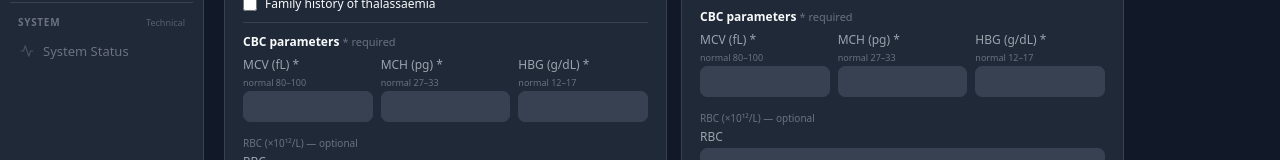
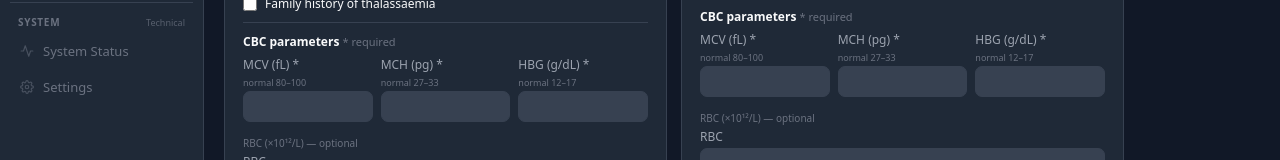
Before and after one commit to isuriyy/thalassemia, a React (Vite) app in the folder frontend/: page /couple in a window 1280 px wide. Shown: the part 416-576 px from the top of the page. Built offline with nearby package versions, Linux system fonts and the light colour scheme; sample sign-in values are in the browser's storage.

Commit message:
Wire Settings route and sidebar link

```diff
--- a/frontend/src/App.jsx
+++ b/frontend/src/App.jsx
@@ -8,7 +8,8 @@
 import History   from './pages/History';
 import Analytics from './pages/Analytics';
 import Status    from './pages/Status';
-import Couple from './pages/Couple';
+import Couple    from './pages/Couple';
+import Settings  from './pages/Settings';
 
 function PrivateRoute({ children }) {
   const { user } = useAuth();
@@ -33,7 +34,8 @@
             <Route path="/history"   element={<PrivateRoute><History /></PrivateRoute>} />
             <Route path="/analytics" element={<PrivateRoute><Analytics /></PrivateRoute>} />
             <Route path="/status"    element={<PrivateRoute><Status /></PrivateRoute>} />
-            <Route path="/couple" element={<PrivateRoute><Couple /></PrivateRoute>} />
+            <Route path="/couple"    element={<PrivateRoute><Couple /></PrivateRoute>} />
+            <Route path="/settings"  element={<PrivateRoute><Settings /></PrivateRoute>} />
             {/* legacy redirect — old /dashboard bookmark still works */}
             <Route path="/dashboard" element={<Navigate to="/home" replace />} />
             <Route path="*"          element={<Navigate to="/login" replace />} />
--- a/frontend/src/components/Layout.jsx
+++ b/frontend/src/components/Layout.jsx
@@ -11,6 +11,7 @@
   history: <svg width="14" height="14" viewBox="0 0 24 24" fill="none" stroke="currentColor" strokeWidth="2" strokeLinecap="round" strokeLinejoin="round"><polyline points="12 8 12 12 14 14"/><path d="M3.05 11a9 9 0 1 0 .5-4.5"/><polyline points="3 3 3 9 9 9"/></svg>,
   analytics: <svg width="14" height="14" viewBox="0 0 24 24" fill="none" stroke="currentColor" strokeWidth="2" strokeLinecap="round" strokeLinejoin="round"><line x1="18" y1="20" x2="18" y2="10"/><line x1="12" y1="20" x2="12" y2="4"/><line x1="6" y1="20" x2="6" y2="14"/></svg>,
   status: <svg width="14" height="14" viewBox="0 0 24 24" fill="none" stroke="currentColor" strokeWidth="2" strokeLinecap="round" strokeLinejoin="round"><path d="M22 12h-4l-3 9L9 3l-3 9H2"/></svg>,
+  settings: <svg width="14" height="14" viewBox="0 0 24 24" fill="none" stroke="currentColor" strokeWidth="2" strokeLinecap="round" strokeLinejoin="round"><circle cx="12" cy="12" r="3"/><path d="M19.4 15a1.65 1.65 0 0 0 .33 1.82l.06.06a2 2 0 0 1-2.83 2.83l-.06-.06a1.65 1.65 0 0 0-1.82-.33 1.65 1.65 0 0 0-1 1.51V21a2 2 0 0 1-4 0v-.09A1.65 1.65 0 0 0 9 19.4a1.65 1.65 0 0 0-1.82.33l-.06.06a2 2 0 0 1-2.83-2.83l.06-.06A1.65 1.65 0 0 0 4.68 15a1.65 1.65 0 0 0-1.51-1H3a2 2 0 0 1 0-4h.09A1.65 1.65 0 0 0 4.6 9a1.65 1.65 0 0 0-.33-1.82l-.06-.06a2 2 0 0 1 2.83-2.83l.06.06A1.65 1.65 0 0 0 9 4.68a1.65 1.65 0 0 0 1-1.51V3a2 2 0 0 1 4 0v.09a1.65 1.65 0 0 0 1 1.51 1.65 1.65 0 0 0 1.82-.33l.06-.06a2 2 0 0 1 2.83 2.83l-.06.06A1.65 1.65 0 0 0 19.4 9a1.65 1.65 0 0 0 1.51 1H21a2 2 0 0 1 0 4h-.09a1.65 1.65 0 0 0-1.51 1z"/></svg>,
   menu: <svg width="15" height="15" viewBox="0 0 24 24" fill="none" stroke="currentColor" strokeWidth="2" strokeLinecap="round"><line x1="3" y1="12" x2="21" y2="12"/><line x1="3" y1="6" x2="21" y2="6"/><line x1="3" y1="18" x2="21" y2="18"/></svg>,
   close: <svg width="15" height="15" viewBox="0 0 24 24" fill="none" stroke="currentColor" strokeWidth="2" strokeLinecap="round"><line x1="18" y1="6" x2="6" y2="18"/><line x1="6" y1="6" x2="18" y2="18"/></svg>,
   sun: <svg width="14" height="14" viewBox="0 0 24 24" fill="none" stroke="currentColor" strokeWidth="2" strokeLinecap="round"><circle cx="12" cy="12" r="5"/><line x1="12" y1="1" x2="12" y2="3"/><line x1="12" y1="21" x2="12" y2="23"/><line x1="4.22" y1="4.22" x2="5.64" y2="5.64"/><line x1="18.36" y1="18.36" x2="19.78" y2="19.78"/><line x1="1" y1="12" x2="3" y2="12"/><line x1="21" y1="12" x2="23" y2="12"/><line x1="4.22" y1="19.78" x2="5.64" y2="18.36"/><line x1="18.36" y1="5.64" x2="19.78" y2="4.22"/></svg>,
@@ -24,10 +25,10 @@
     section: 'Workspace',
     hint:    'Daily tasks',
     items: [
-      { to:'/home',   label:'Home',          icon:'home',    desc:'Overview & quick start' },
-      { to:'/screen', label:'New Screening', icon:'screen',  desc:'Screen a single patient' },
-      { to:'/batch',  label:'Batch Upload',  icon:'batch',   desc:'Upload multiple patients' },
-      { to:'/couple', label:'Couple Screening', icon:'couple', desc:'Screen two partners together' },
+      { to:'/home',   label:'Home',             icon:'home',    desc:'Overview & quick start' },
+      { to:'/screen', label:'New Screening',     icon:'screen',  desc:'Screen a single patient' },
+      { to:'/batch',  label:'Batch Upload',      icon:'batch',   desc:'Upload multiple patients' },
+      { to:'/couple', label:'Couple Screening',  icon:'couple',  desc:'Screen two partners together' },
     ],
   },
   {
@@ -47,7 +48,8 @@
 ];
 
 const SYSTEM_ITEMS = [
-  { to:'/status', label:'System Status', icon:'status', desc:'Service health check' },
+  { to:'/status',   label:'System Status', icon:'status',   desc:'Service health check' },
+  { to:'/settings', label:'Settings',      icon:'settings', desc:'Clinic & user preferences' },
 ];
 
 // Page title lookup for breadcrumb
```
